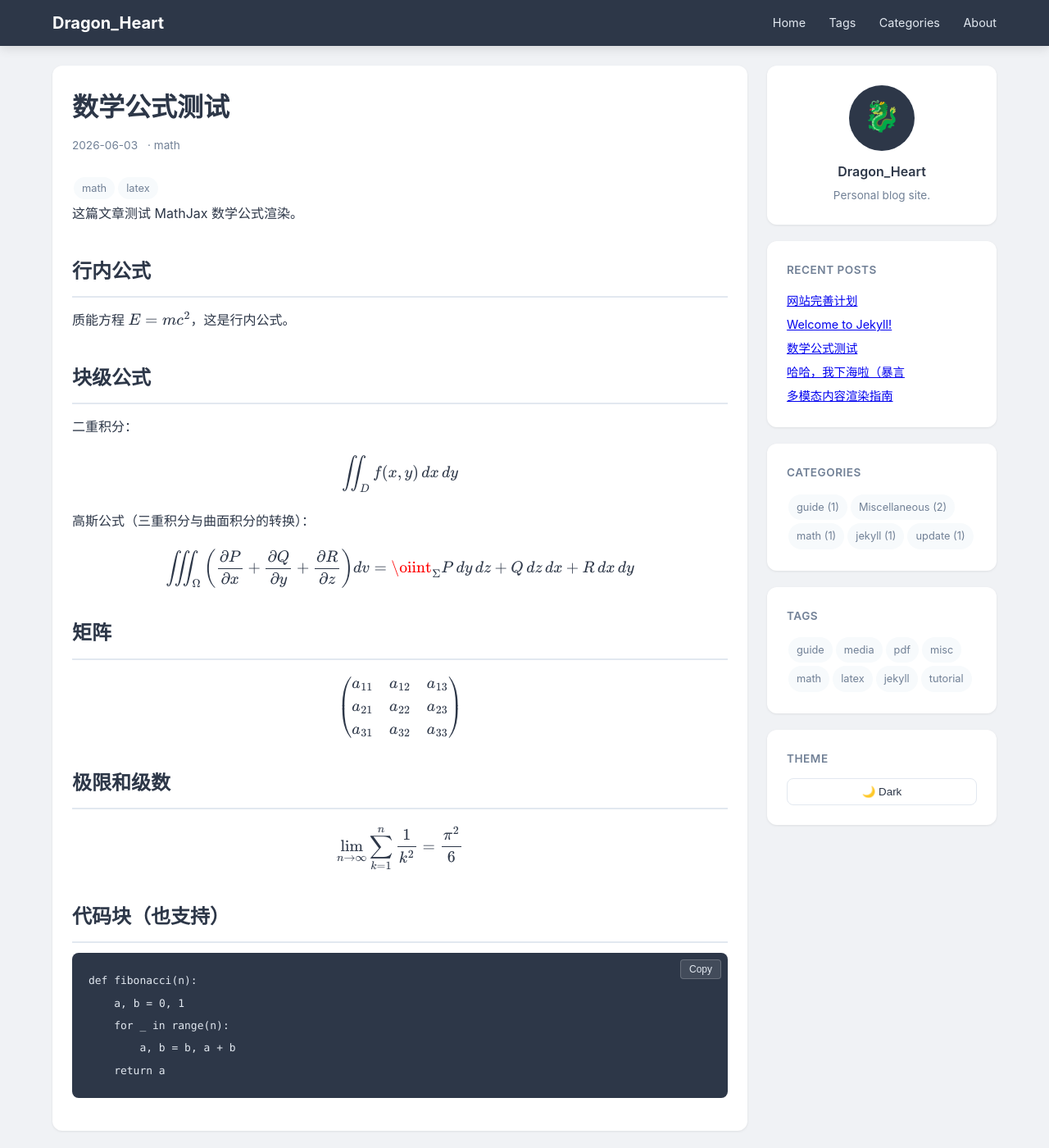
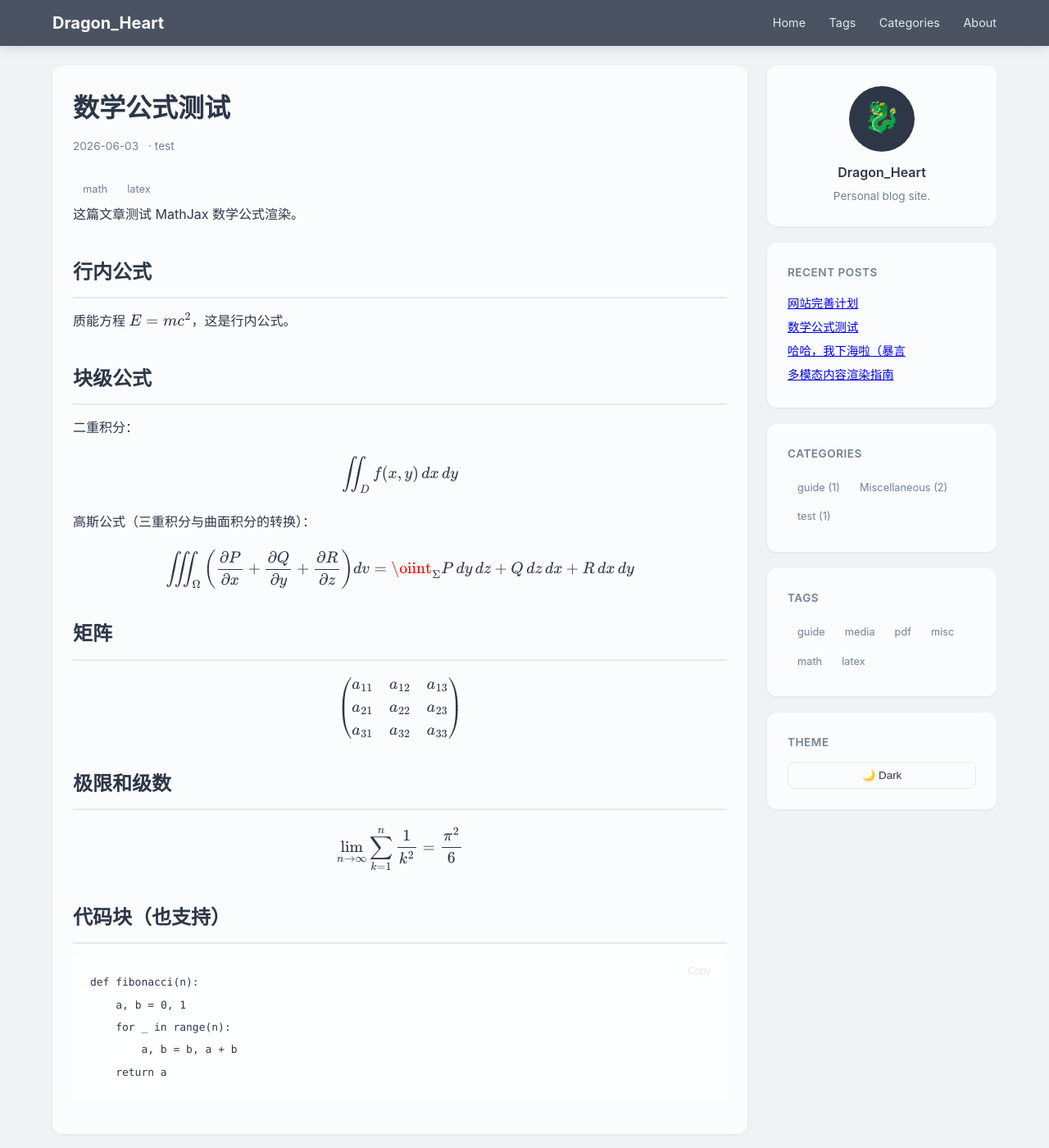
Before and after one commit to as-a-new-comer/Learning-Blog, a Jekyll site: the page built from _posts/2026-06-03-math-demo.markdown, in a window 1280 px wide and 1400 px high. Shown: the whole window at 82% size. Built offline with Jekyll 4.4.1, drawn with Linux system fonts in a browser that asks for light colours; comment, search, counter and statistics services are not loaded.

Commit message:
Glassmorphism: translucent cards with backdrop-blur

```diff
--- a/_posts/2026-06-03-math-demo.markdown
+++ b/_posts/2026-06-03-math-demo.markdown
@@ -2,7 +2,7 @@
 layout: post
 title:  "数学公式测试"
 date:   2026-06-03 14:00:00 +0800
-categories: math
+categories: test
 tags: math latex
 mathjax: true
 ---
--- a/about.markdown
+++ b/about.markdown
@@ -5,4 +5,5 @@
 ---
 
 Dragon_Heart's personal notebook. Learning notes, code snippets, and random thoughts.
+
 🐉🉐主页，记录学习笔记，发表🐉🉐浅思。
--- a/assets/main.scss
+++ b/assets/main.scss
@@ -3,15 +3,16 @@
 /* ===== CSS Variables - easy re-theming ===== */
 :root {
   --color-bg: #f0f2f5;
-  --color-surface: #ffffff;
+  --color-glass: rgba(255, 255, 255, 0.75);
+  --color-glass-border: rgba(255, 255, 255, 0.4);
   --color-accent: #319795;
   --color-accent-hover: #2c7a7b;
   --color-text: #2d3748;
   --color-text-light: #718096;
-  --color-nav-bg: #2d3748;
+  --color-nav-glass: rgba(45, 55, 72, 0.85);
   --color-nav-text: #e2e8f0;
-  --color-border: #e2e8f0;
-  --color-code-bg: #f7fafc;
+  --color-border: rgba(0,0,0,0.08);
+  --color-glass-code: rgba(247, 250, 252, 0.8);
   --shadow-sm: 0 1px 3px rgba(0,0,0,0.08);
   --shadow-md: 0 4px 12px rgba(0,0,0,0.1);
   --radius: 12px;
@@ -33,7 +34,9 @@
 /* ===== Nav ===== */
 .site-nav {
   position: sticky; top: 0; z-index: 100;
-  background: var(--color-nav-bg);
+  background: var(--color-nav-glass);
+  backdrop-filter: blur(12px);
+  -webkit-backdrop-filter: blur(12px);
   box-shadow: var(--shadow-md);
 }
 .nav-inner {
@@ -67,7 +70,10 @@
 
 /* ===== Cards ===== */
 .card {
-  background: var(--color-surface);
+  background: var(--color-glass);
+  backdrop-filter: blur(8px);
+  -webkit-backdrop-filter: blur(8px);
+  border: 1px solid var(--color-glass-border);
   border-radius: var(--radius);
   box-shadow: var(--shadow-sm);
   padding: 24px;
@@ -126,11 +132,12 @@
   font-family: var(--font-mono); font-size: 0.9em;
 }
 .article-content code {
-  background: var(--color-code-bg); padding: 2px 6px;
+  background: var(--color-glass-code); padding: 2px 6px;
   border-radius: 4px; color: #c7254e;
 }
 .article-content pre {
-  background: var(--color-nav-bg); color: #e2e8f0;
+  background: var(--color-glass); color: var(--color-text);
+  border: 1px solid var(--color-glass-border);
   padding: 20px; border-radius: var(--radius-sm);
   overflow-x: auto; margin-bottom: 16px;
 }
@@ -151,7 +158,7 @@
   width: 100%; border-collapse: collapse; margin-bottom: 16px;
 }
 .article-content th {
-  background: var(--color-nav-bg); color: #fff;
+  background: var(--color-nav-glass); color: #fff;
   padding: 10px 14px; text-align: left;
 }
 .article-content td {
@@ -160,7 +167,10 @@
 
 /* ===== Footer ===== */
 .site-footer {
-  background: var(--color-nav-bg); color: var(--color-nav-text);
+  background: var(--color-nav-glass);
+  backdrop-filter: blur(12px);
+  -webkit-backdrop-filter: blur(12px);
+  color: var(--color-nav-text);
   text-align: center; padding: 24px; margin-top: 48px; font-size: 0.85rem;
 }
 .site-footer a { color: #fff; text-decoration: none; }
@@ -188,15 +198,16 @@
 /* ===== Dark Mode ===== */
 html.dark {
   --color-bg: #1a1a2e;
-  --color-surface: #16213e;
+  --color-glass: rgba(22, 33, 62, 0.8);
+  --color-glass-border: rgba(255,255,255,0.08);
   --color-text: #e2e8f0;
   --color-text-light: #94a3b8;
-  --color-nav-bg: #0f0f23;
-  --color-border: #2d3748;
-  --color-code-bg: #1e293b;
+  --color-nav-glass: rgba(15, 15, 35, 0.9);
+  --color-border: rgba(255,255,255,0.06);
+  --color-glass-code: rgba(30, 41, 59, 0.9);
   --shadow-sm: 0 1px 3px rgba(0,0,0,0.3);
   --shadow-md: 0 4px 12px rgba(0,0,0,0.4);
 }
-html.dark .article-content blockquote { background: #1a2a3a; }
+html.dark .article-content blockquote { background: rgba(26, 42, 58, 0.8); }
 html.dark .article-content code { color: #f0a0b0; }
 html.dark .nav-links a:hover { color: #a4cdf6; }
```
Also changed, not shown: _posts/2026-06-03-welcome-to-jekyll.markdown (deleted, +0 -30 lines).
